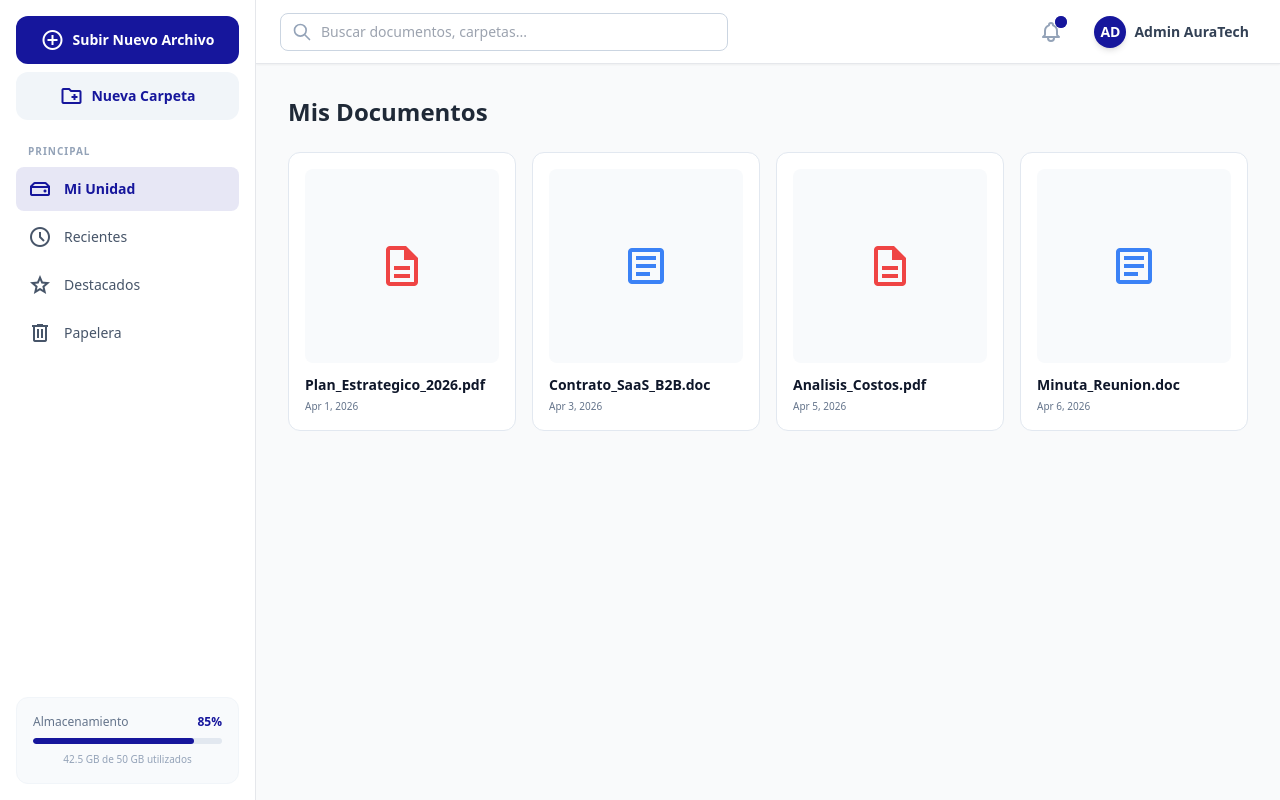
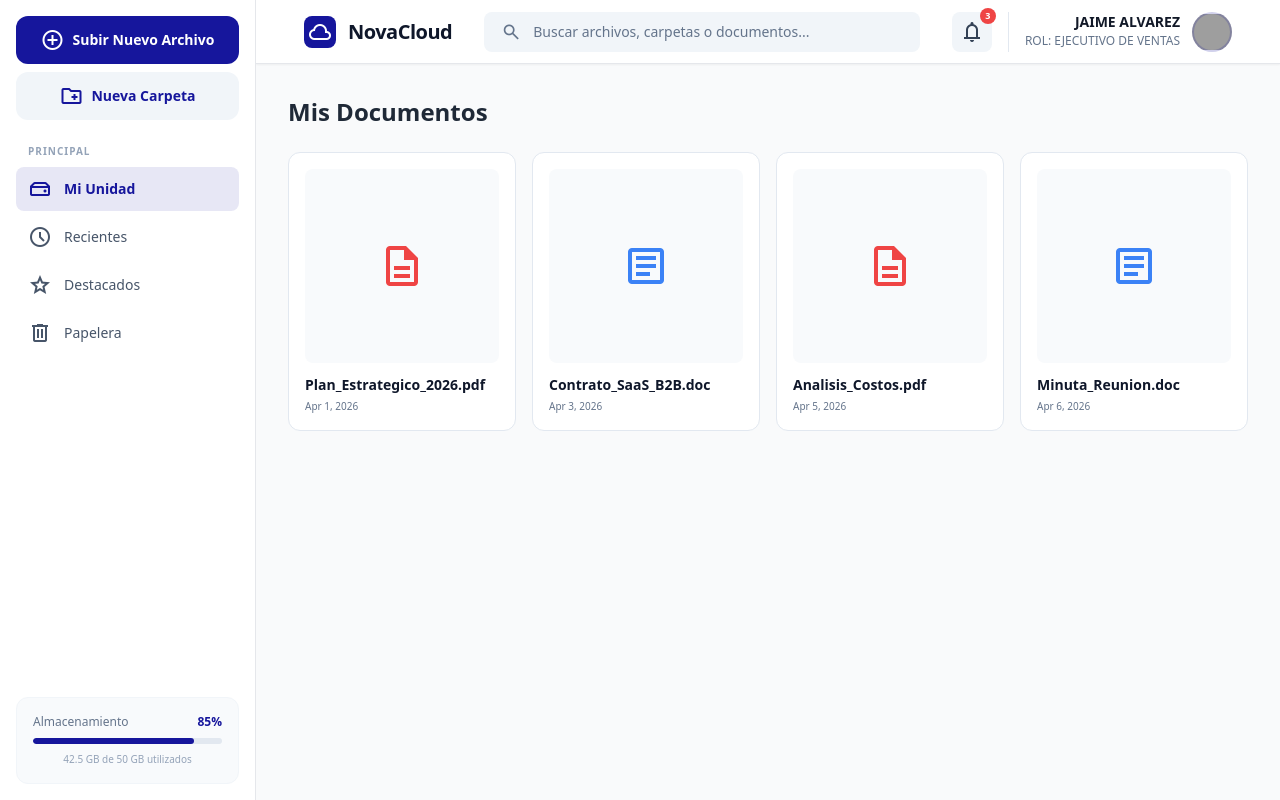
Before and after one commit to Elteclass/NovaCloud-AuraTech, an Angular app in the folder frontend/novacloud-web/: page /dashboard in a window 1280 px wide. Built offline with nearby package versions, Linux system fonts and the light colour scheme; sample sign-in values are in the browser's storage; grey boxes are pictures that could not be loaded.

Commit message:
feat(dashboard): redisenar Topbar con buscador, notificaciones y perfil de usuario mock

```diff
--- a/frontend/novacloud-web/src/app/features/dashboard/components/topbar/topbar.html
+++ b/frontend/novacloud-web/src/app/features/dashboard/components/topbar/topbar.html
@@ -1,34 +1,50 @@
-<div class="flex items-center justify-between w-full h-full">
+<!-- Topbar: NovaCloud Dashboard -->
+<div class="flex items-center justify-between w-full h-full px-6">
 
-  <div class="flex-1 max-w-md">
-    <div class="relative">
-      <div class="absolute inset-y-0 left-0 flex items-center pl-3 pointer-events-none">
-        <svg class="w-5 h-5 text-slate-400" fill="none" stroke="currentColor" viewBox="0 0 24 24">
-          <path stroke-linecap="round" stroke-linejoin="round" stroke-width="2" d="M21 21l-6-6m2-5a7 7 0 11-14 0 7 7 0 0114 0z"></path>
-        </svg>
+  <!-- Logo -->
+  <div class="flex items-center gap-3 text-primary">
+    <div class="size-8 flex items-center justify-center bg-primary rounded-lg text-white">
+      <span class="material-symbols-outlined">cloud</span>
+    </div>
+    <h2 class="text-slate-900 text-xl font-bold leading-tight tracking-tight">NovaCloud</h2>
+  </div>
+
+  <!-- Search Bar -->
+  <div class="flex flex-1 justify-center max-w-2xl px-8">
+    <label class="flex flex-col w-full h-10">
+      <div class="flex w-full flex-1 items-stretch rounded-lg bg-slate-100 border border-transparent focus-within:border-primary transition-all">
+        <div class="text-slate-500 flex items-center justify-center pl-4">
+          <span class="material-symbols-outlined text-xl">search</span>
+        </div>
+        <input
+          class="flex w-full min-w-0 flex-1 border-none bg-transparent focus:ring-0 text-slate-900 placeholder:text-slate-500 text-sm font-normal outline-none px-3"
+          placeholder="Buscar archivos, carpetas o documentos..."
+          type="text">
       </div>
-      <input type="text" class="block w-full px-4 py-2 pl-10 text-sm text-slate-700 border border-slate-300 rounded-lg bg-white focus:ring-2 focus:ring-brand-accent focus:border-brand-accent outline-none transition-all" placeholder="Buscar documentos, carpetas...">
+    </label>
+  </div>
+
+  <!-- Right Actions & Profile -->
+  <div class="flex items-center gap-4">
+    <!-- Notifications -->
+    <button class="flex items-center justify-center rounded-lg h-10 w-10 bg-slate-100 text-slate-700 hover:bg-slate-200 transition-colors relative">
+      <span class="material-symbols-outlined">notifications</span>
+      @if (notificationCount > 0) {
+        <span class="absolute -top-1 -right-1 flex h-4 w-4 items-center justify-center rounded-full bg-red-500 text-[9px] font-bold text-white">
+          {{ notificationCount }}
+        </span>
+      }
+    </button>
+
+    <!-- Profile Chip -->
+    <div class="flex items-center gap-3 pl-4 border-l border-slate-200">
+      <div class="text-right hidden sm:block">
+        <p class="text-sm font-bold leading-none">{{ user.fullName }}</p>
+        <p class="text-xs text-slate-500 mt-1">{{ user.role }}</p>
+      </div>
+      <div class="bg-center bg-no-repeat aspect-square bg-cover rounded-full size-10 border-2 border-primary/20"
+           [style.background-image]="'url(' + user.avatarUrl + ')'">
+      </div>
     </div>
   </div>
-
-  <div class="flex items-center gap-4 ml-4">
-
-    <button type="button" class="p-2 text-slate-400 rounded-lg hover:text-brand-primary hover:bg-slate-50 relative transition-colors">
-      <svg class="w-6 h-6" fill="none" stroke="currentColor" viewBox="0 0 24 24">
-        <path stroke-linecap="round" stroke-linejoin="round" stroke-width="2" d="M15 17h5l-1.405-1.405A2.032 2.032 0 0118 14.158V11a6.002 6.002 0 00-4-5.659V5a2 2 0 10-4 0v.341C7.67 6.165 6 8.388 6 11v3.159c0 .538-.214 1.055-.595 1.436L4 17h5m6 0v1a3 3 0 11-6 0v-1m6 0H9"></path>
-      </svg>
-      <span class="absolute top-1 right-1 flex h-3 w-3">
-        <span class="animate-ping absolute inline-flex h-full w-full rounded-full bg-brand-accent opacity-75"></span>
-        <span class="relative inline-flex rounded-full h-3 w-3 bg-brand-accent"></span>
-      </span>
-    </button>
-
-    <div class="flex items-center gap-2 cursor-pointer hover:bg-slate-50 p-1.5 rounded-lg transition-colors border border-transparent hover:border-slate-100">
-      <div class="w-8 h-8 rounded-full bg-brand-primary text-white flex items-center justify-center font-bold text-sm shadow-md">
-        AD
-      </div>
-      <span class="hidden md:block text-sm font-semibold text-slate-700">Admin AuraTech</span>
-    </div>
-
-  </div>
 </div>
--- a/frontend/novacloud-web/src/app/features/dashboard/components/topbar/topbar.ts
+++ b/frontend/novacloud-web/src/app/features/dashboard/components/topbar/topbar.ts
@@ -1,4 +1,5 @@
 import { Component } from '@angular/core';
+import { UserProfile } from '../../../../core/models/cloud-file.model';
 
 @Component({
   selector: 'app-topbar',
@@ -6,4 +7,13 @@ import { Component } from '@angular/core';
   templateUrl: './topbar.html',
   styleUrl: './topbar.scss',
 })
-export class Topbar {}
+export class Topbar {
+
+  user: UserProfile = {
+    fullName: 'JAIME ALVAREZ',
+    role: 'ROL: EJECUTIVO DE VENTAS',
+    avatarUrl: 'https://lh3.googleusercontent.com/aida-public/AB6AXuC68hj0edOjfnNUo2SkXhvKF0mdBfZunnHYgHnJqQwPmvufVJEthNFvVNJeS_IZeI3yPokiVEnO4QMT4JlenKGqZ6-nkaQPau8VGw0kSjeGDyK2q7kWIEXqvuwRqHkRRm1lxWCvT_ve6AK8bHMoroIRL-ndVIV4-lvyaL2AYB-HgxG8IiLNuREqXBIQqBLOQnIxnz22_3Ig-qrHDecEm_AlqJeLe8O0MzFfX54mcuMzhbEEG2pvXah31aUNGRDDLhR-iDNottRXpYEe',
+  };
+
+  notificationCount = 3;
+}
```
